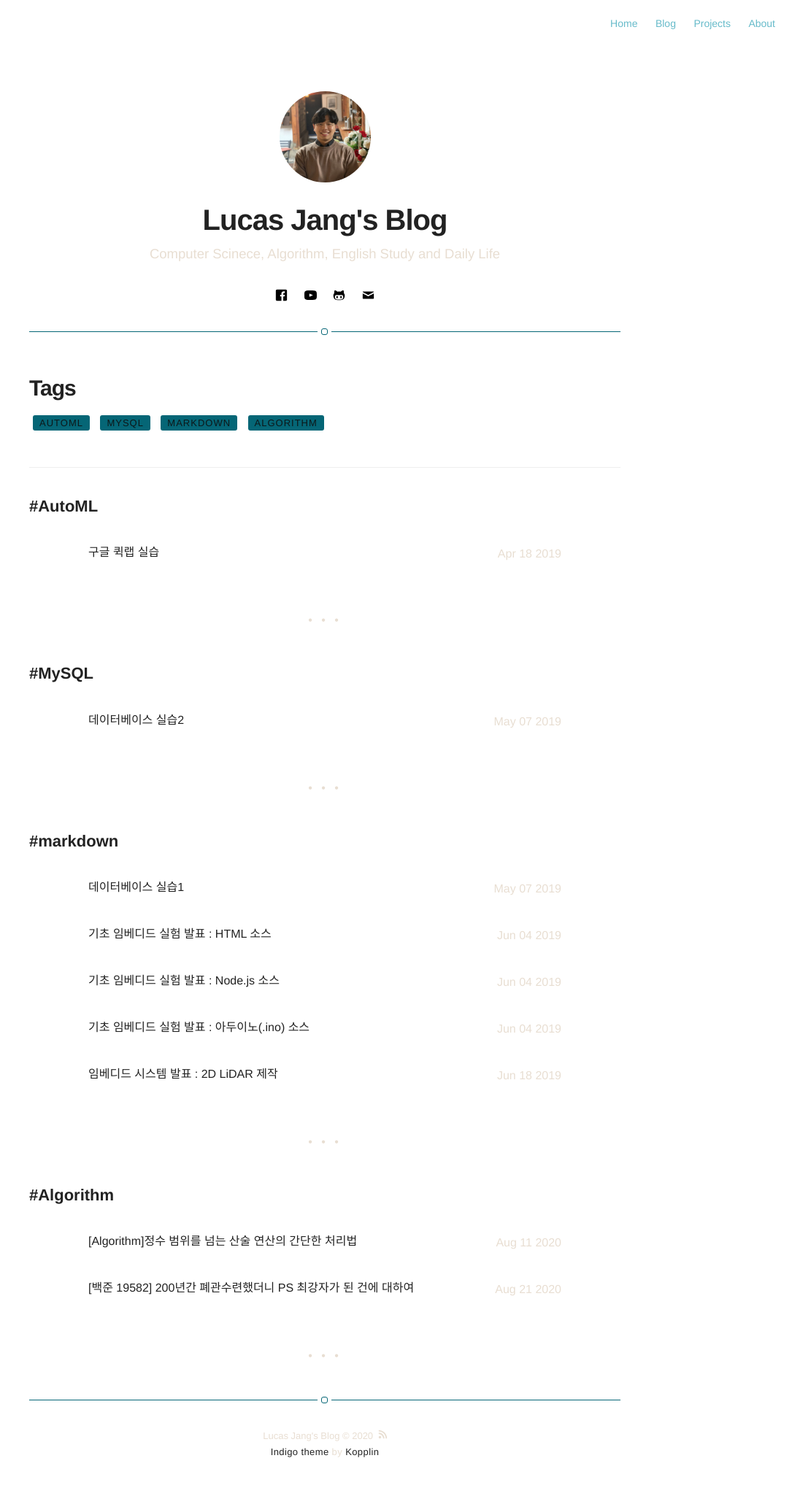
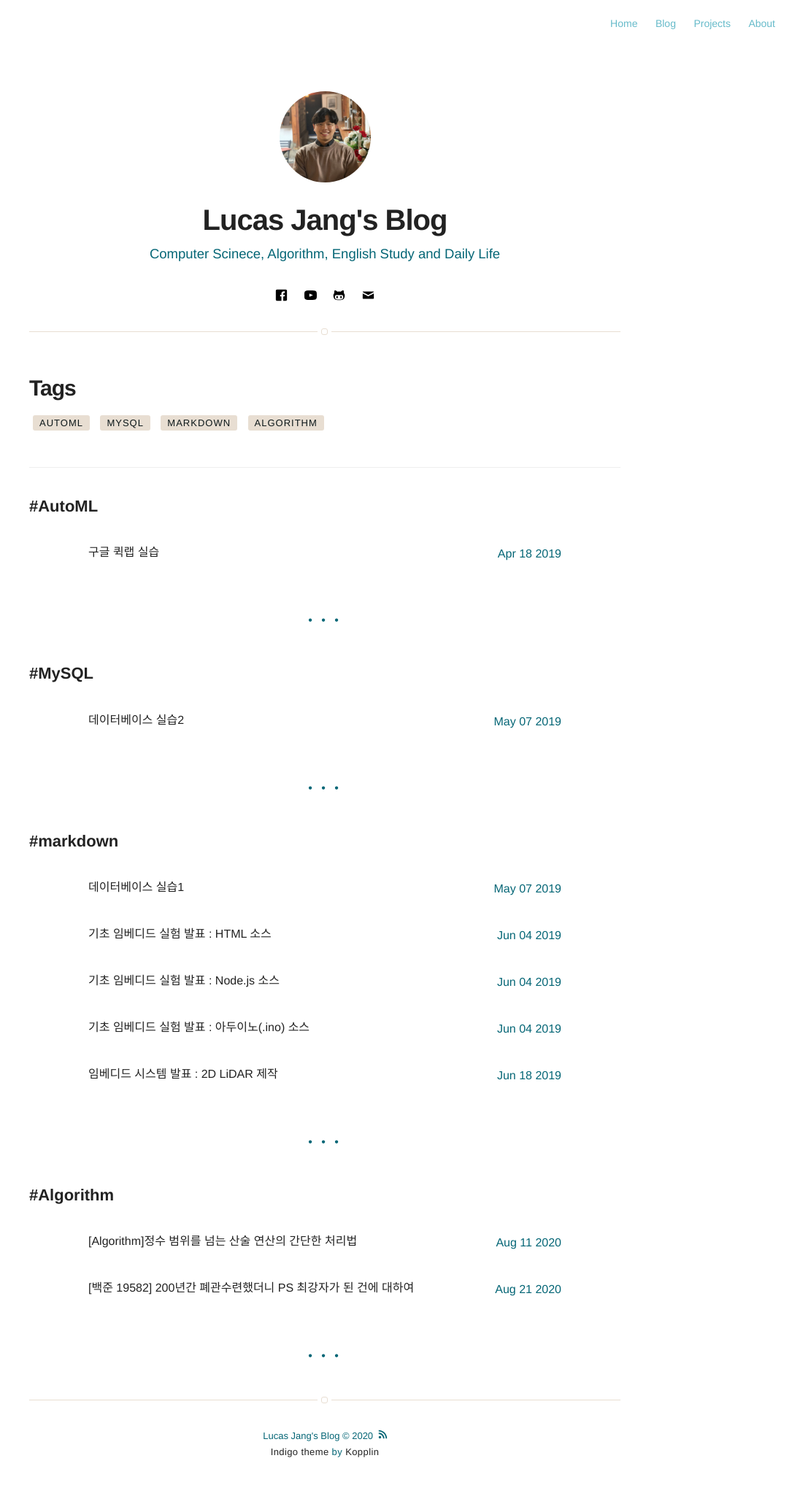
Before and after one commit to Lucas-Jang/lucas-jang.github.io, a Jekyll site: the page built from tags.html, in a window 1280 px wide. Shown: the whole page at 73% size, without its empty margins (195-1280 px from the left). Built offline with Jekyll 4.4.1, drawn with Linux system fonts in a browser that asks for light colours.

Commit message:
alpha color changed

```diff
--- a/_sass/base/variables.sass
+++ b/_sass/base/variables.sass
@@ -3,9 +3,9 @@ $fontMonospace: "Consolas", Liberation Mono, Menlo, Courier, monospace
 
 $alpha: #0d181a
 $beta: #222
-$gama: #e8ded2
+$gama: #056676
 $delta: #67BBCA
-$epsilon: #056676
+$epsilon: #e8ded2
 
 $mobile: "only screen and (max-width: 400px)"
 $tablet: "only screen and (min-width: 400px) and (max-width: 1050px)"
```
